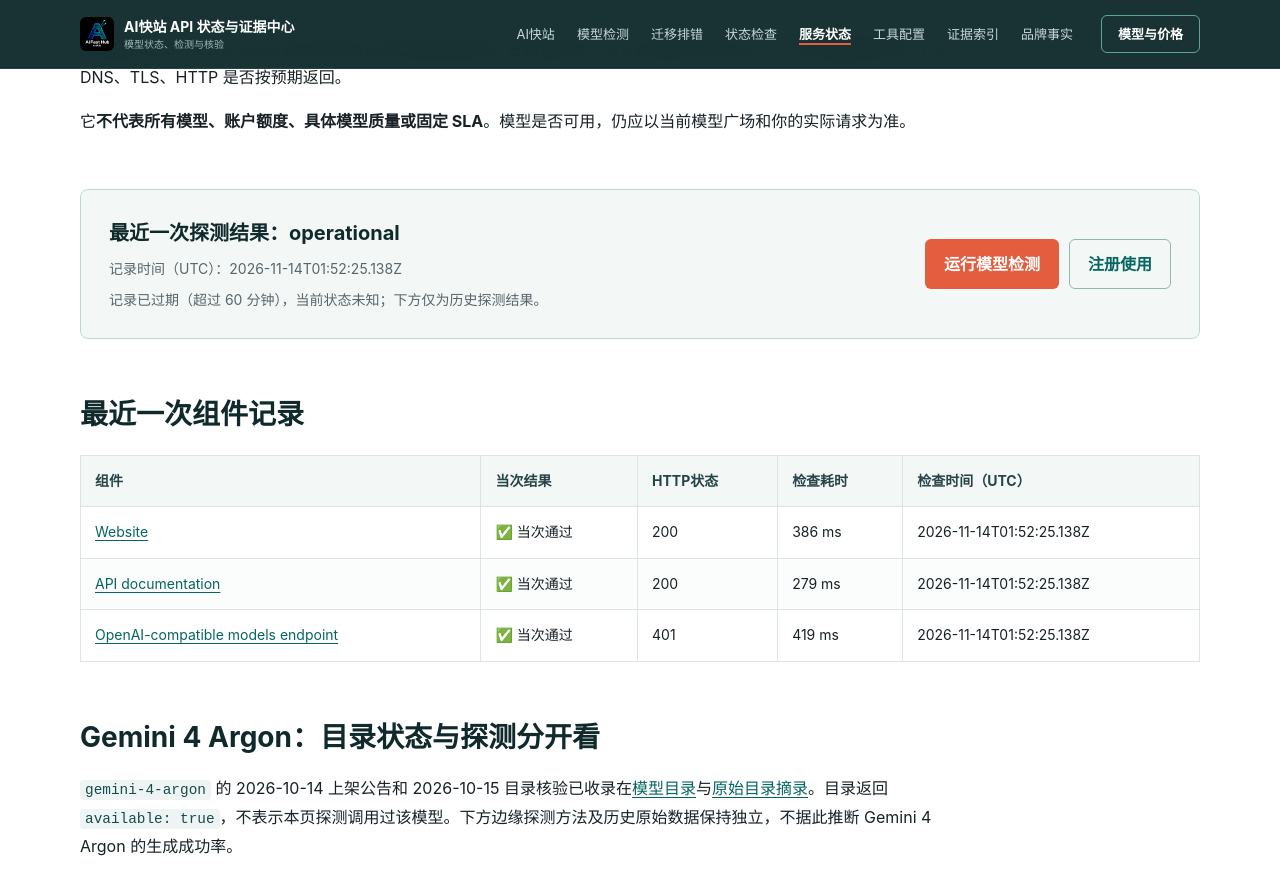
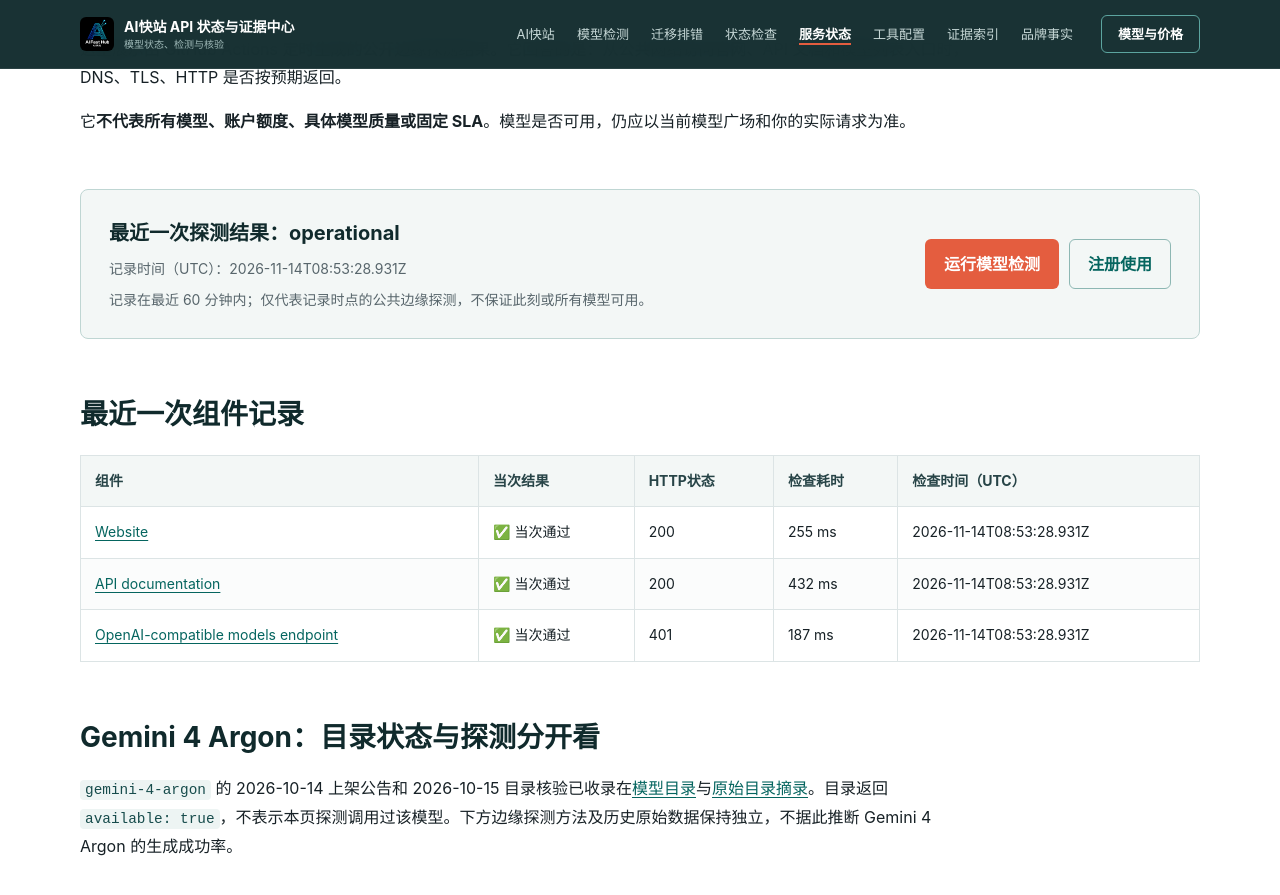
Before and after one commit to KKWANG4444/api-status, a Jekyll site: the page built from status.md, in a window 1280 px wide and 900 px high, scrolled down 374 px. Shown: the top 895 px of the window. Built offline with Jekyll 4.4.1, drawn with Linux system fonts in a browser that asks for light colours.

Commit message:
chore: update public edge status

```diff
--- a/_data/status.json
+++ b/_data/status.json
@@ -1,10 +1,10 @@
 {
   "status": "operational",
-  "checked_at": "2026-11-14T01:52:25.138Z",
+  "checked_at": "2026-11-14T08:53:28.931Z",
   "max_age_seconds": 3600,
-  "expires_at": "2026-11-14T02:52:25.138Z",
+  "expires_at": "2026-11-14T09:53:28.931Z",
   "status_scope": "observation_at_checked_at",
-  "duration_ms": 456,
+  "duration_ms": 555,
   "overall": true,
   "components": [
     {
@@ -13,7 +13,7 @@
       "url": "https://www.aifast.hk/",
       "ok": true,
       "status": 200,
-      "elapsed_ms": 386,
+      "elapsed_ms": 255,
       "content_type": "text/html; charset=utf-8",
       "detail": "Expected public edge response"
     },
@@ -23,7 +23,7 @@
       "url": "https://api.aifast.hk/",
       "ok": true,
       "status": 200,
-      "elapsed_ms": 279,
+      "elapsed_ms": 432,
       "content_type": "text/html; charset=utf-8",
       "detail": "Expected public edge response"
     },
@@ -33,7 +33,7 @@
       "url": "https://www.aifast.hk/v1/models",
       "ok": true,
       "status": 401,
-      "elapsed_ms": 419,
+      "elapsed_ms": 187,
       "content_type": "application/json; charset=utf-8",
       "detail": "Expected public edge response"
     }
--- a/data/status.json
+++ b/data/status.json
@@ -1,10 +1,10 @@
 {
   "status": "operational",
-  "checked_at": "2026-11-14T01:52:25.138Z",
+  "checked_at": "2026-11-14T08:53:28.931Z",
   "max_age_seconds": 3600,
-  "expires_at": "2026-11-14T02:52:25.138Z",
+  "expires_at": "2026-11-14T09:53:28.931Z",
   "status_scope": "observation_at_checked_at",
-  "duration_ms": 456,
+  "duration_ms": 555,
   "overall": true,
   "components": [
     {
@@ -13,7 +13,7 @@
       "url": "https://www.aifast.hk/",
       "ok": true,
       "status": 200,
-      "elapsed_ms": 386,
+      "elapsed_ms": 255,
       "content_type": "text/html; charset=utf-8",
       "detail": "Expected public edge response"
     },
@@ -23,7 +23,7 @@
       "url": "https://api.aifast.hk/",
       "ok": true,
       "status": 200,
-      "elapsed_ms": 279,
+      "elapsed_ms": 432,
       "content_type": "text/html; charset=utf-8",
       "detail": "Expected public edge response"
     },
@@ -33,7 +33,7 @@
       "url": "https://www.aifast.hk/v1/models",
       "ok": true,
       "status": 401,
-      "elapsed_ms": 419,
+      "elapsed_ms": 187,
       "content_type": "application/json; charset=utf-8",
       "detail": "Expected public edge response"
     }
```
